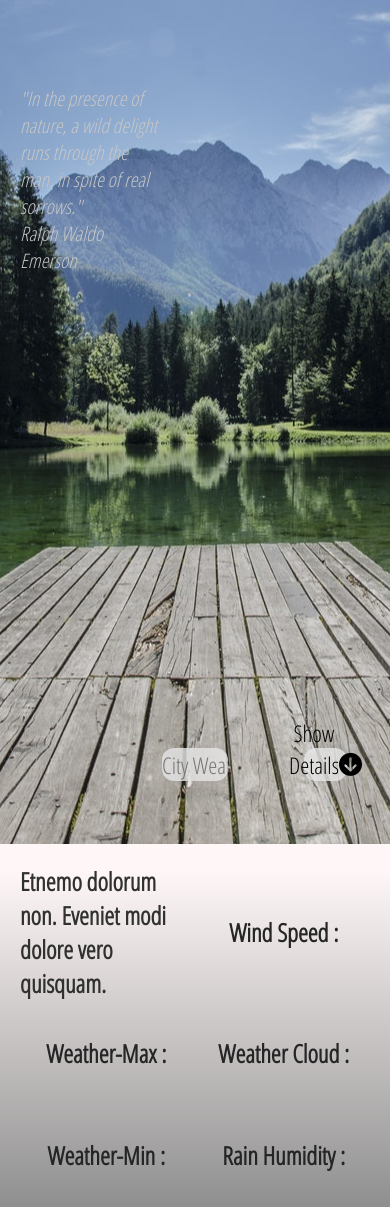
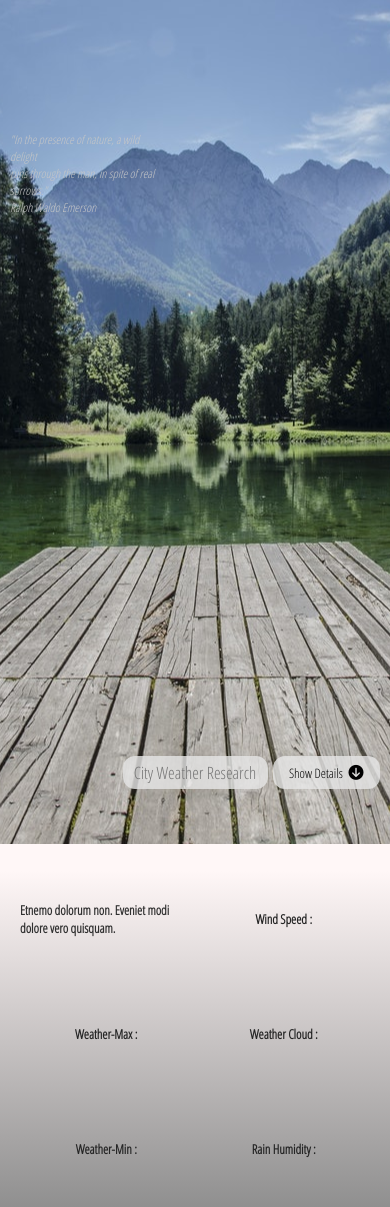
Before and after one commit to nicolasGolob/weather-app, a plain HTML site: page index.html in a window 390 px wide. Drawn offline with nearby package versions, Linux system fonts and the light colour scheme.

Commit message:
make it responsive

```diff
--- a/app.css
+++ b/app.css
@@ -123,6 +123,88 @@ input:focus{
     font-size: 23px;
 }
 
+@media screen and (max-width : 900px){
+
+    .app-container{
+        padding:10px;
+    }
+    .quote-text{
+        font-size: 12px;
+    }
+    .quote-text span{
+        align-items:center;
+        justify-content: left;
+        display: flex;
+    }
+    input{
+        font-size: 17px;
+        width:100%;
+        grid-column: 4/8;
+    }
+    .current-weather .date{
+        font-size: 17px;
+    }
+    .current-weather .weather-icon{
+       display: none;
+    }
+    .current-temperature{
+        font-size: 100px;
+    }
+    .city{
+        font-size: 18px ;
+    }
+    .showDetails{
+        grid-column: 8/-1;
+        font-size: 13px;
+        width: 100%;
+        padding: 10px;
+    }
+    .fas{
+        font-size: 15px;
+    }
+}
+
+@media screen and (max-width : 600px){
+
+    .app-container{
+        padding:10px;
+    }
+    .quote-text{
+        font-size: 12px;
+    }
+    .quote-text span{
+        align-items:center;
+        justify-content: left;
+        display: flex;
+    }
+    input{
+        font-size: 17px;
+        width:100%;
+        grid-column: 4/8;
+    }
+    .current-weather .date{
+        font-size: 17px;
+    }
+    .current-weather .weather-icon{
+       display: none;
+    }
+    .current-temperature{
+        font-size: 100px;
+    }
+    .city{
+        font-size: 18px ;
+    }
+    .showDetails{
+        grid-column: 8/-1;
+        font-size: 13px;
+        width: 100%;
+        padding: 10px;
+    }
+    .fas{
+        font-size: 15px;
+    }
+}
+
 /******************** Details Part **************************/
 
 .details-container{
@@ -205,3 +287,55 @@ input:focus{
     font-weight: bold;
     font-size: 25px;
 }
+
+@media screen and (max-width : 900px){
+
+    .details-container{
+        padding:20px;
+    }
+    .weather-description{
+        font-size: 13px;
+    }
+    .weather-max{
+        font-size: 13px;
+    }
+    .weather-min{
+        font-size: 13px;
+    }
+    .wind-speed{
+        font-size: 13px;
+
+    }
+    .weather-cloud{
+        font-size: 13px;
+    }
+    .weather-humidity{
+        font-size: 13px;
+    }
+}
+
+@media screen and (max-width : 600px){
+
+    .details-container{
+        padding:20px;
+    }
+    .weather-description{
+        font-size: 13px;
+    }
+    .weather-max{
+        font-size: 13px;
+    }
+    .weather-min{
+        font-size: 13px;
+    }
+    .wind-speed{
+        font-size: 13px;
+
+    }
+    .weather-cloud{
+        font-size: 13px;
+    }
+    .weather-humidity{
+        font-size: 13px;
+    }
+}
--- a/app.js
+++ b/app.js
@@ -49,7 +49,7 @@ function displayWeatherData(weathers){
         let date = dateArg.getDate();
         let month = months[dateArg.getMonth()];
         let year = dateArg.getFullYear();
-        return`Hi, we are the ${day} ${date} ${month} ${year}, it's currently`
+        return`Hi, we are ${day} ${date} ${month} ${year}, it's currently`
     }
 
     let temperature  = document.querySelector('.current-temperature');
@@ -57,7 +57,7 @@ function displayWeatherData(weathers){
     // //math round obviously to round the resulting measurement
 
     let city = document.querySelector('.city');
-    city.innerText=`In the town of ${weathers.name}, ${weathers.sys.country}`;
+    city.innerText=`In the city of ${weathers.name}, ${weathers.sys.country}`;
 
     //******************* Details Part  ************************************/
 
@@ -71,7 +71,7 @@ function displayWeatherData(weathers){
     weatherMax.innerHTML=`<i class="fas fa-temperature-high"></i> &nbsp Maximal  : ${weathers.main.temp_max}°c`;
 
     let weatherSpeed = document.querySelector('.wind-speed');
-    weatherSpeed.innerHTML= `<i class="fas fa-wind"></i> &nbsp Weather Speed : ${weathers.wind.speed} metre per second`;
+    weatherSpeed.innerHTML= `<i class="fas fa-wind"></i> &nbspSpeed : ${weathers.wind.speed} metre per second`;
 
     let weatherCloud = document.querySelector('.weather-cloud');
     weatherCloud.innerHTML= `<i class="fas fa-cloud"></i> &nbsp Cloud : ${weathers.clouds.all}%`;
```
